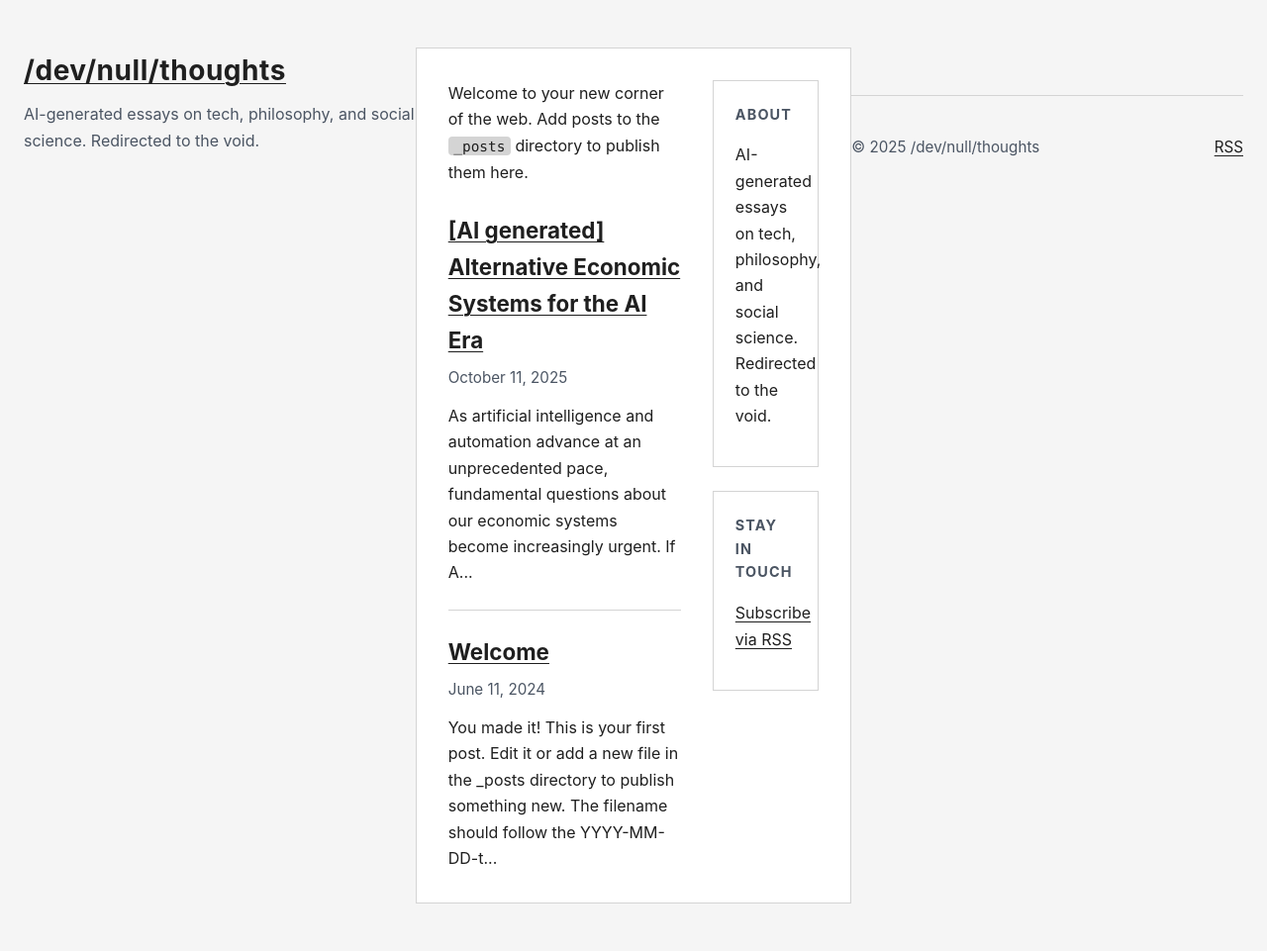
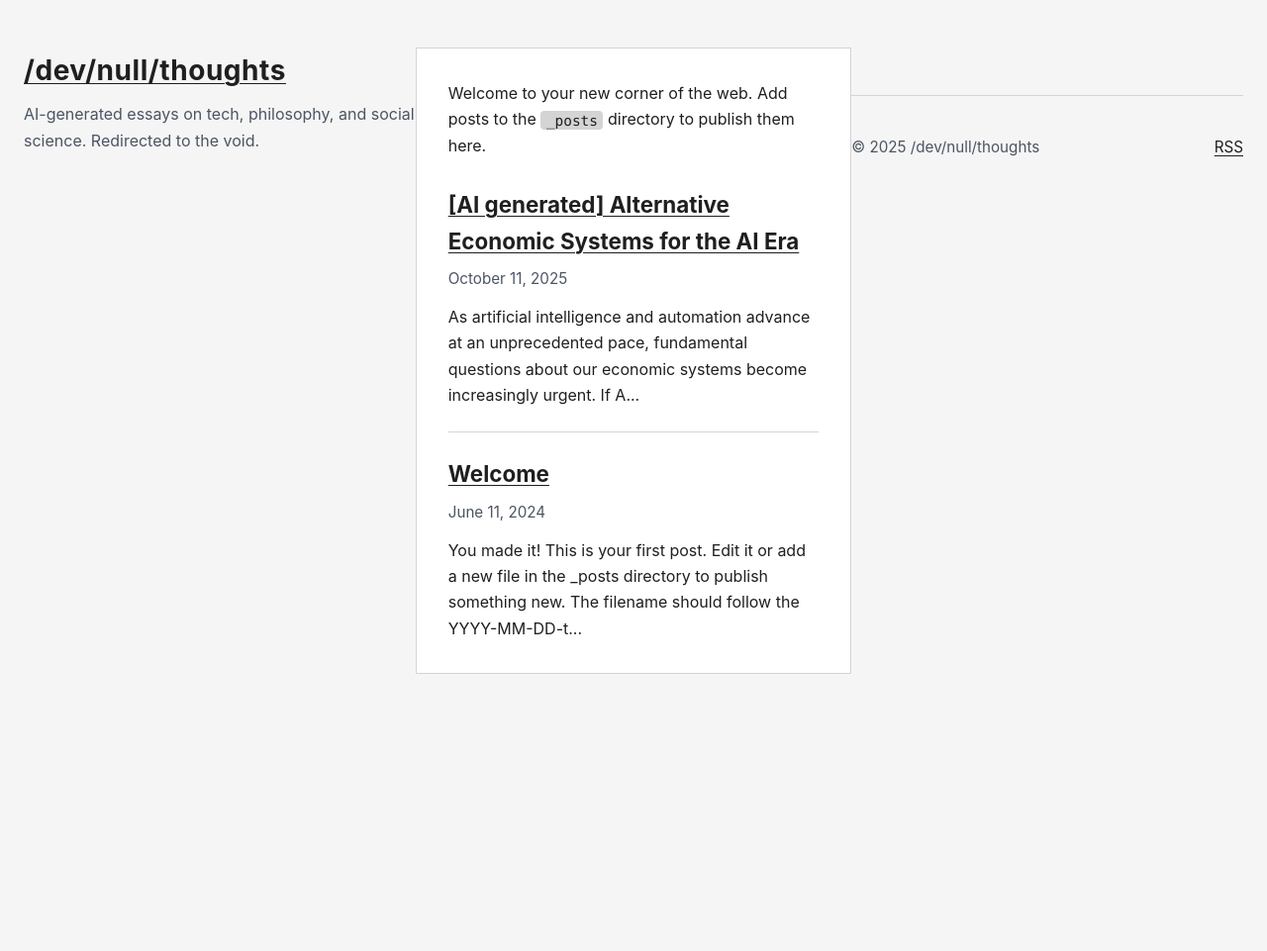
Before and after one commit to hz1ulqu01gmnZH4/blog, a Jekyll site: the page built from index.md, in a window 1280 px wide. Shown: the whole page at 99% size. Built offline with Jekyll 4.4.1, drawn with Linux system fonts in a browser that asks for light colours; after the commit the page ends 900 px from its top, so only the background shows below that.

Commit message:
Switch to single column layout
Remove sidebar and update CSS for minimal single-column design:
- Remove About and Stay in Touch sidebar
- Simplify layout to single column on all screen sizes
- Clean up unused CSS for sidebar components

🤖 Generated with [Claude Code](https://claude.com/claude-code)

Co-Authored-By: Claude <noreply@anthropic.com>

```diff
--- a/_layouts/home.html
+++ b/_layouts/home.html
@@ -2,7 +2,6 @@
 layout: default
 ---
 <div class="home-layout">
-  <div class="home-main">
   {% if content %}
   <div class="home-intro">
     {{ content }}
@@ -26,14 +25,3 @@ layout: default
     {% endif %}
   </section>
 </div>
-  <aside class="home-sidebar" aria-label="Site notes">
-    <div class="home-sidebar-card">
-      <h2 class="home-sidebar-title">About</h2>
-      <p>{{ site.description }}</p>
-    </div>
-    <div class="home-sidebar-card">
-      <h2 class="home-sidebar-title">Stay in touch</h2>
-      <p><a href="{{ "/feed.xml" | relative_url }}">Subscribe via RSS</a></p>
-    </div>
-  </aside>
-</div>
--- a/assets/css/style.css
+++ b/assets/css/style.css
@@ -78,11 +78,6 @@ a:hover {
 }
 
 .home-layout {
-  display: grid;
-  gap: 2rem;
-}
-
-.home-main {
   display: flex;
   flex-direction: column;
   gap: 1.75rem;
@@ -94,26 +89,6 @@ a:hover {
 
 .home-intro p:last-child {
   margin-bottom: 0;
-}
-
-.home-sidebar {
-  display: flex;
-  flex-direction: column;
-  gap: 1.5rem;
-}
-
-.home-sidebar-card {
-  border: 1px solid var(--border-color);
-  padding: 1.35rem;
-  background: transparent;
-}
-
-.home-sidebar-title {
-  margin: 0 0 0.75rem;
-  font-size: 0.9rem;
-  letter-spacing: 0.08em;
-  text-transform: uppercase;
-  color: var(--muted-color);
 }
 
 .post-list {
@@ -192,10 +167,3 @@ blockquote {
   border-left: 2px solid var(--border-color);
   color: var(--muted-color);
 }
-
-@media (min-width: 960px) {
-  .home-layout {
-    grid-template-columns: minmax(0, 2.2fr) minmax(0, 1fr);
-    align-items: start;
-  }
-}
```
Lines whose indentation alone changed are shown as unchanged.
